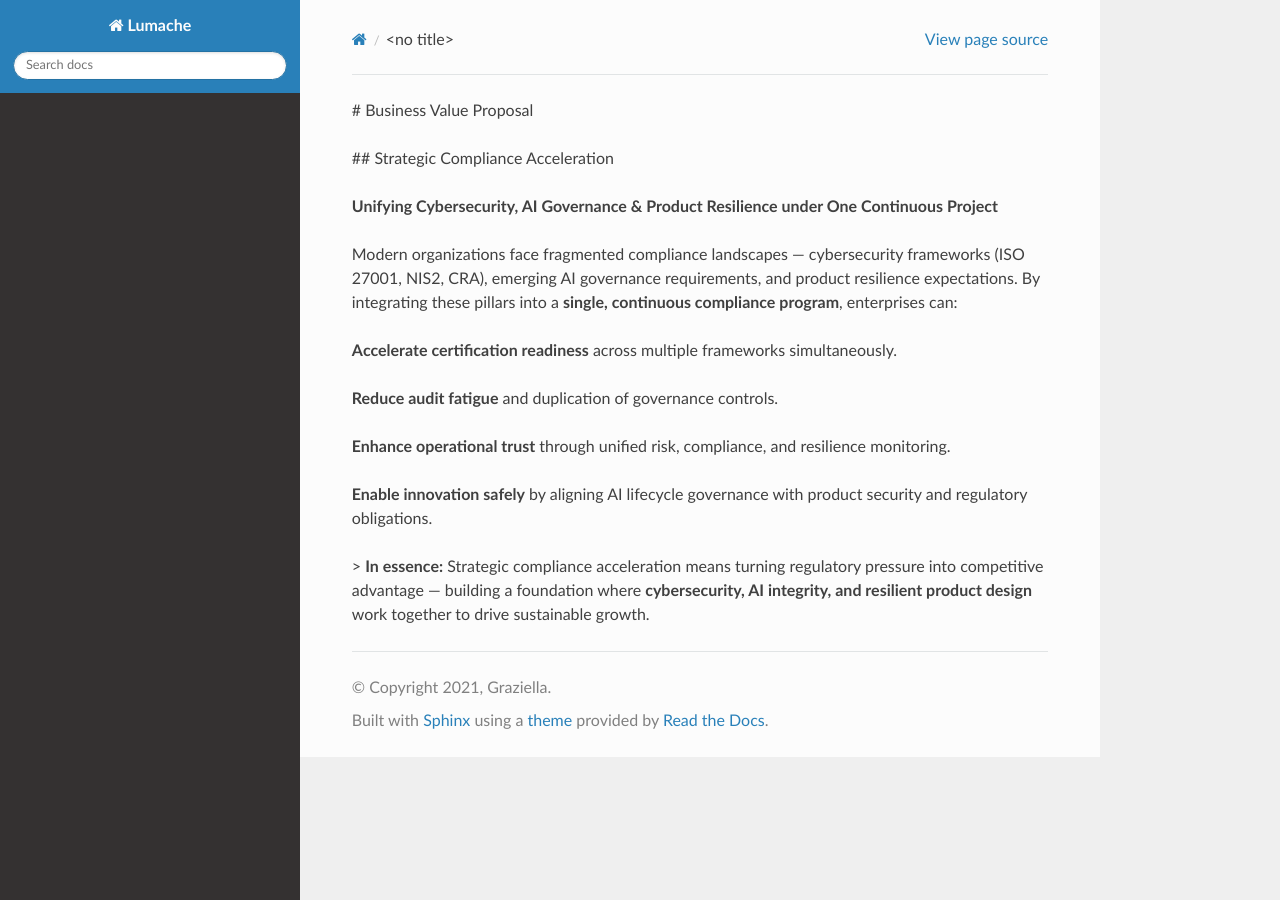
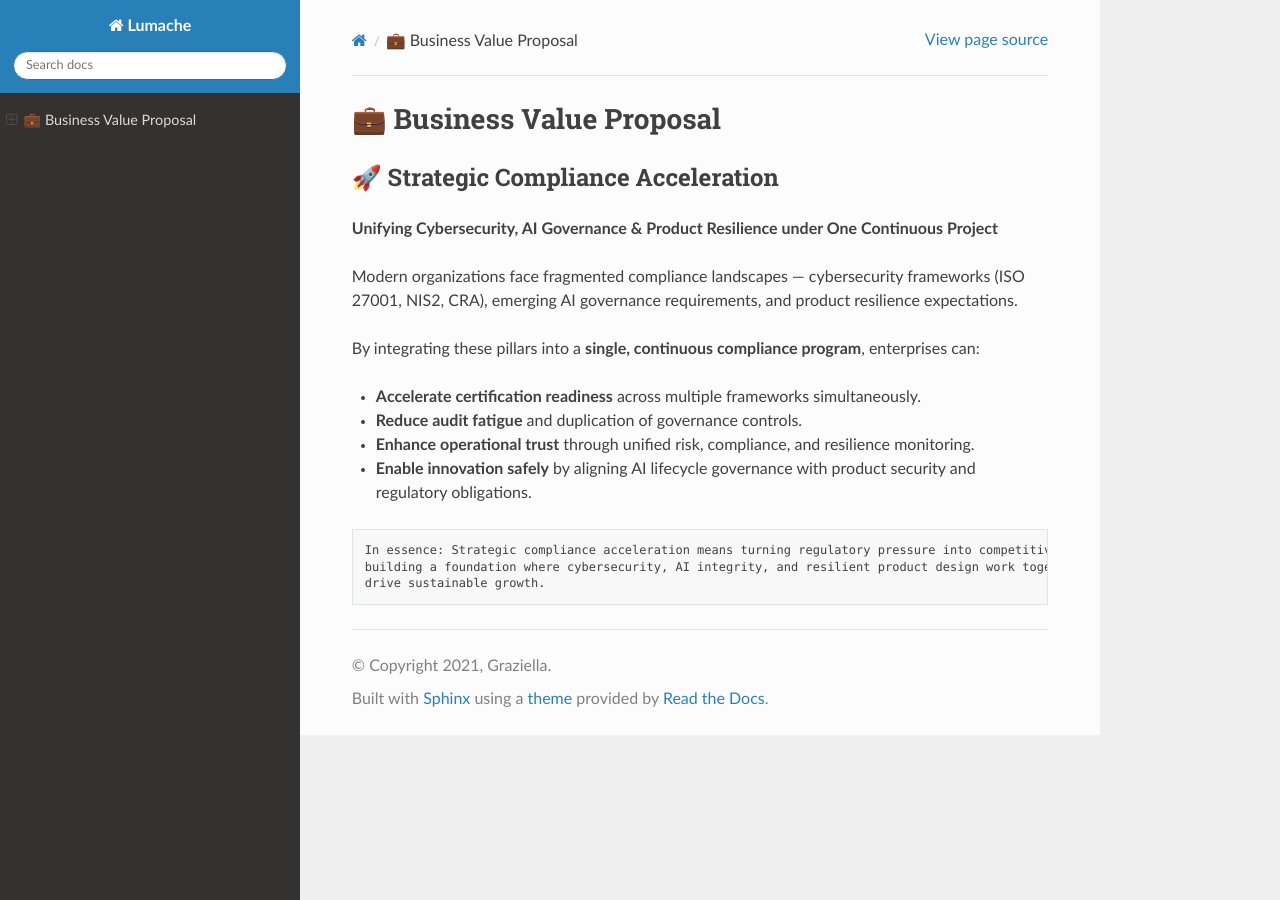
Before and after one commit to Mynkskhr/mirrorthedocs, a Sphinx documentation site: the page built from docs/source/index.rst, in a window 1280 px wide. Built offline with Sphinx 7.4.7 and the Read the Docs theme 3.1.0, drawn with Linux system fonts in a browser that asks for light colours.

Commit message:
Update index.rst

```diff
--- a/docs/source/index.rst
+++ b/docs/source/index.rst
@@ -1,10 +1,13 @@
-# Business Value Proposal
+💼 Business Value Proposal
+==========================
 
-## Strategic Compliance Acceleration
+🚀 Strategic Compliance Acceleration
+------------------------------------
 
 **Unifying Cybersecurity, AI Governance & Product Resilience under One Continuous Project**
 
 Modern organizations face fragmented compliance landscapes — cybersecurity frameworks (ISO 27001, NIS2, CRA), emerging AI governance requirements, and product resilience expectations.
+
 By integrating these pillars into a **single, continuous compliance program**, enterprises can:
 
 - **Accelerate certification readiness** across multiple frameworks simultaneously.
@@ -12,4 +15,8 @@ By integrating these pillars into a **single, continuous compliance program**, e
 - **Enhance operational trust** through unified risk, compliance, and resilience monitoring.
 - **Enable innovation safely** by aligning AI lifecycle governance with product security and regulatory obligations.
 
-> **In essence:** Strategic compliance acceleration means turning regulatory pressure into competitive advantage — building a foundation where **cybersecurity, AI integrity, and resilient product design** work together to drive sustainable growth.
+::
+
+   In essence: Strategic compliance acceleration means turning regulatory pressure into competitive advantage —
+   building a foundation where cybersecurity, AI integrity, and resilient product design work together to
+   drive sustainable growth.
```
